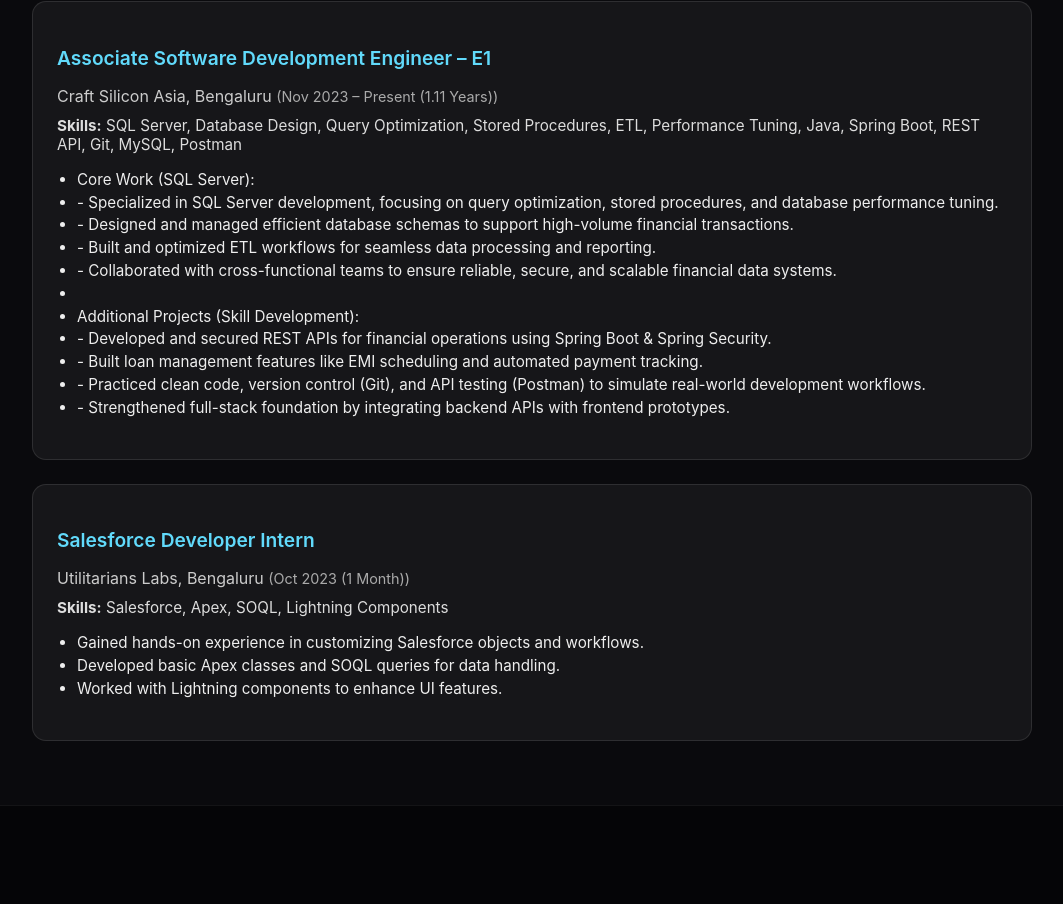
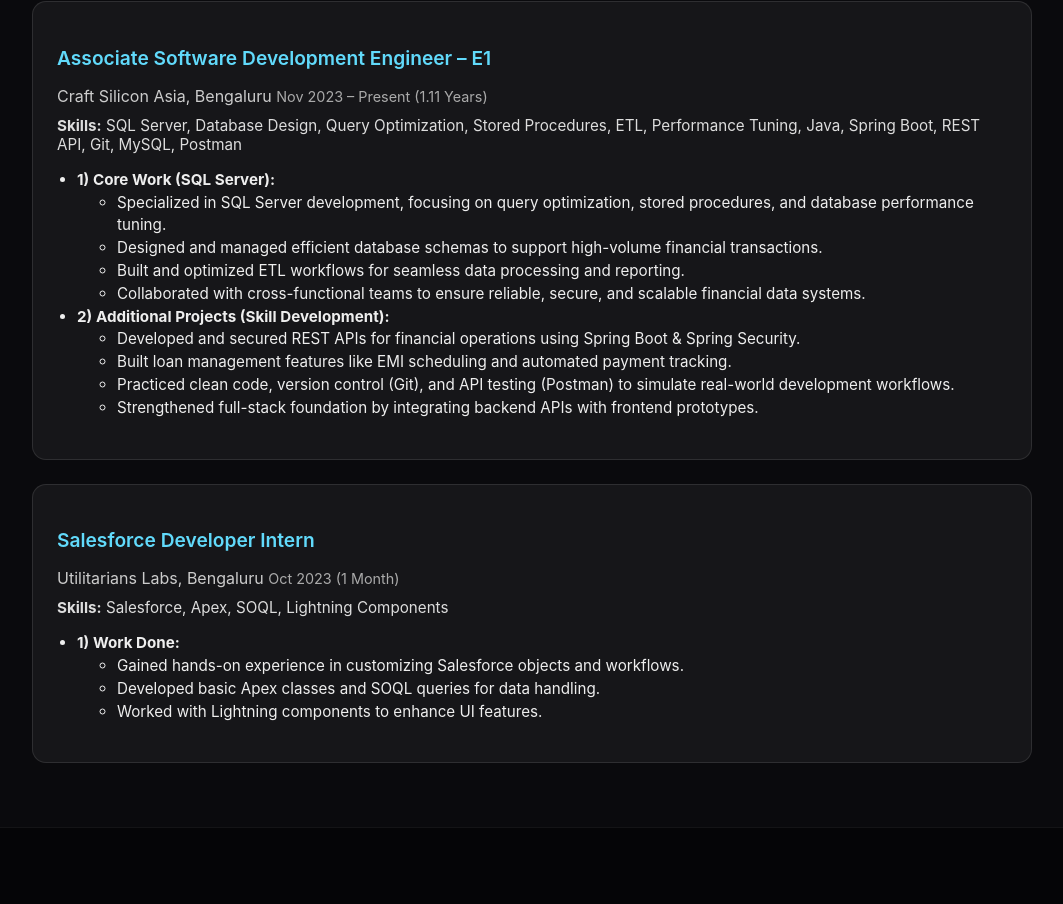
Before and after one commit to malateshmeti/MSPortfolio, a React (Create React App) app: page / in a window 1280 px wide. Shown: the part 1725-2629 px from the top of the page, without its empty margins (108-1171 px from the left). Built offline with nearby package versions, Linux system fonts and the light colour scheme.

Commit message:
My Portfolio Style for experience

```diff
--- a/src/components/MsExperience.js
+++ b/src/components/MsExperience.js
@@ -6,31 +6,43 @@
     role: "Associate Software Development Engineer – E1",
     company: "Craft Silicon Asia, Bengaluru",
     duration: "Nov 2023 – Present (1.11 Years)",
-    skills: "SQL Server, Database Design, Query Optimization, Stored Procedures, ETL, Performance Tuning, Java, Spring Boot, REST API, Git, MySQL, Postman",
+    skills:
+      "SQL Server, Database Design, Query Optimization, Stored Procedures, ETL, Performance Tuning, Java, Spring Boot, REST API, Git, MySQL, Postman",
+    sections: [
+      {
+        title: "Core Work (SQL Server):",
         points: [
-      "Core Work (SQL Server):",
-      "- Specialized in SQL Server development, focusing on query optimization, stored procedures, and database performance tuning.",
-      "- Designed and managed efficient database schemas to support high-volume financial transactions.",
-      "- Built and optimized ETL workflows for seamless data processing and reporting.",
-      "- Collaborated with cross-functional teams to ensure reliable, secure, and scalable financial data systems.",
-      "",
-      "Additional Projects (Skill Development):",
-      "- Developed and secured REST APIs for financial operations using Spring Boot & Spring Security.",
-      "- Built loan management features like EMI scheduling and automated payment tracking.",
-      "- Practiced clean code, version control (Git), and API testing (Postman) to simulate real-world development workflows.",
-      "- Strengthened full-stack foundation by integrating backend APIs with frontend prototypes."
+          "Specialized in SQL Server development, focusing on query optimization, stored procedures, and database performance tuning.",
+          "Designed and managed efficient database schemas to support high-volume financial transactions.",
+          "Built and optimized ETL workflows for seamless data processing and reporting.",
+          "Collaborated with cross-functional teams to ensure reliable, secure, and scalable financial data systems."
+        ]
+      },
+      {
+        title: "Additional Projects (Skill Development):",
+        points: [
+          "Developed and secured REST APIs for financial operations using Spring Boot & Spring Security.",
+          "Built loan management features like EMI scheduling and automated payment tracking.",
+          "Practiced clean code, version control (Git), and API testing (Postman) to simulate real-world development workflows.",
+          "Strengthened full-stack foundation by integrating backend APIs with frontend prototypes."
         ]
       }
-,
+    ]
+  },
   {
     role: "Salesforce Developer Intern",
     company: "Utilitarians Labs, Bengaluru",
     duration: "Oct 2023 (1 Month)",
     skills: "Salesforce, Apex, SOQL, Lightning Components",
+    sections: [
+      {
+        title: "Work Done:",
         points: [
           "Gained hands-on experience in customizing Salesforce objects and workflows.",
           "Developed basic Apex classes and SOQL queries for data handling.",
           "Worked with Lightning components to enhance UI features."
+        ]
+      }
     ]
   }
 ];
@@ -46,14 +58,25 @@
             <div key={index} className="ms-experience-card">
               <h3 className="ms-experience-role">{exp.role}</h3>
               <p className="ms-experience-company">
-                {exp.company} <span className="ms-experience-duration">({exp.duration})</span>
+                {exp.company}{" "}
+                <span className="ms-experience-duration">{exp.duration}</span>
               </p>
-              <p className="ms-experience-skills"><strong>Skills:</strong> {exp.skills}</p>
-              <ul className="ms-experience-points">
-                {exp.points.map((point, i) => (
-                  <li key={i}>{point}</li>
+              <p className="ms-experience-skills">
+                <strong>Skills:</strong> {exp.skills}
+              </p>
+
+              <ol className="ms-experience-points">
+                {exp.sections.map((section, i) => (
+                  <li key={i}>
+                    <strong>{i + 1}) {section.title}</strong>
+                    <ul>
+                      {section.points.map((point, j) => (
+                        <li key={j}>{point}</li>
                       ))}
                     </ul>
+                  </li>
+                ))}
+              </ol>
             </div>
           ))}
         </div>
```
Lines whose indentation alone changed are shown as unchanged.
